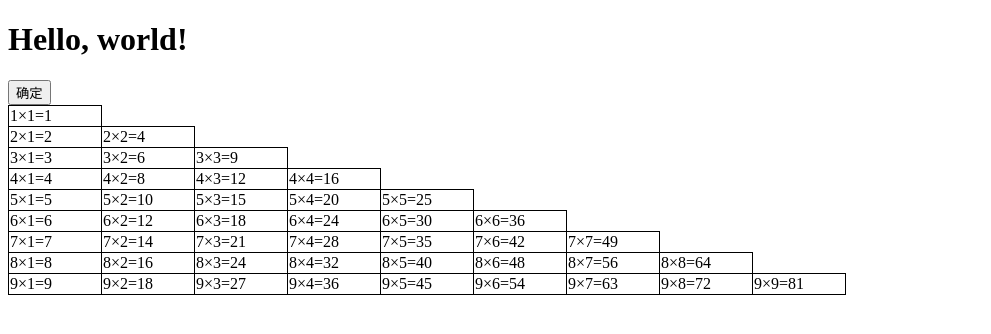
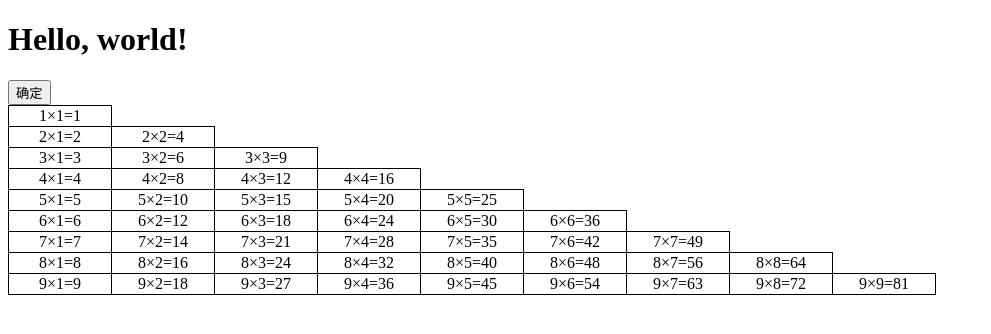
Before and after one commit to sang516/data-via, a Flask app: template templates/test.html in a window 1280 px wide. Shown: the top 334 px of the page, without its empty margins (0-991 px from the left). Run offline with Flask 2, Linux system fonts and the light colour scheme; the template is opened without the code that fills it, so the values that code supplies are empty.

```diff
--- a/main.py
+++ b/main.py
@@ -1,11 +1,11 @@
 import random
 
-from flask import Flask, render_template
+from flask import Flask, render_template, Blueprint
 
 app = Flask(__name__)
 
 
-@app.route('/')
+@app.route('/fruits')
 def say_hello():
     fruits_list = [
         '苹果', '香蕉', '山竹', '榴莲', '杨梅', '草莓', '蓝莓', '石榴', '番茄',
@@ -17,4 +17,4 @@ def say_hello():
 
 
 if __name__ == '__main__':
-    app.run(host='10.7.174.103', debug=True)
+    app.run(debug=True)
--- a/templates/test.html
+++ b/templates/test.html
@@ -8,7 +8,8 @@
                 border-collapse: collapse;
             }
             .formula {
-                width: 90px;
+                width: 100px;
+                text-align: center;
                 border: 1px solid black;
             }
         </style>
```
